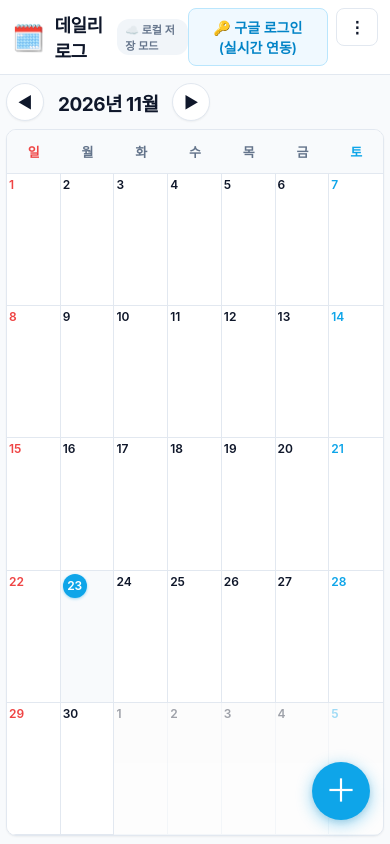
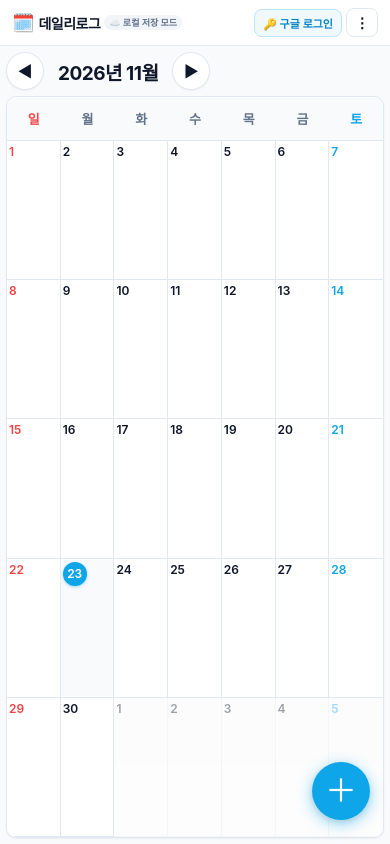
Before and after one commit to 2026jiwon1214/exe1, a plain HTML site: page index.html in a window 390 px wide. Drawn offline with Linux system fonts and the light colour scheme; no server answers; a web font is replaced by a local one.

Commit message:
fix: 모바일 및 반응형 화면에서 상단 헤더 1줄 고정 및 자동 크기 조절

```diff
--- a/index.html
+++ b/index.html
@@ -71,34 +71,63 @@
     header {
       background: var(--bg-card);
       border-bottom: 1px solid var(--border);
-      padding: 16px 24px;
+      padding: 12px 20px;
       display: flex;
       justify-content: space-between;
       align-items: center;
       flex-shrink: 0; /* 헤더 높이 고정 */
       z-index: 10;
+      flex-wrap: nowrap;
+      gap: 8px;
     }
 
     .logo-area {
       display: flex;
       align-items: center;
-      gap: 10px;
+      gap: 8px;
+      min-width: 0;
+      flex-shrink: 1;
     }
 
     .logo-icon {
-      font-size: 26px;
+      font-size: 24px;
+      flex-shrink: 0;
     }
 
     .logo-title {
-      font-size: 20px;
+      font-size: 19px;
       font-weight: 700;
       color: var(--text-main);
       letter-spacing: -0.5px;
+      white-space: nowrap;
+    }
+
+    #sync-status-badge {
+      font-size: 11px;
+      padding: 2px 8px;
+      border-radius: 12px;
+      background: #f1f5f9;
+      color: #64748b;
+      font-weight: 600;
+      display: inline-flex;
+      align-items: center;
+      gap: 4px;
+      white-space: nowrap;
+      flex-shrink: 0;
+    }
+
+    #google-auth-btn {
+      white-space: nowrap;
+      max-width: 180px;
+      overflow: hidden;
+      text-overflow: ellipsis;
     }
 
     .header-actions {
       display: flex;
       gap: 8px;
+      align-items: center;
+      flex-shrink: 0;
     }
 
     .btn {
@@ -1024,10 +1053,27 @@
         display: flex;
       }
       header {
-        padding: 12px 16px;
+        padding: 8px 12px;
+        gap: 6px;
+      }
+      .logo-icon {
+        font-size: 20px;
       }
       .logo-title {
-        font-size: 18px;
+        font-size: 16px;
+      }
+      #sync-status-badge {
+        font-size: 10px;
+        padding: 2px 6px;
+      }
+      #google-auth-btn {
+        padding: 6px 10px;
+        font-size: 12px;
+        white-space: nowrap;
+      }
+      .mobile-menu-container .btn {
+        padding: 6px 10px !important;
+        font-size: 15px !important;
       }
       /* 모바일에서도 전체화면 꽉차게 */
       body {
@@ -1037,16 +1083,49 @@
       }
       main {
         margin: 0 auto;
-        padding: 8px 6px;
+        padding: 6px 6px;
       }
       .calendar-container {
         border-radius: 10px;
       }
       .calendar-header {
-        margin-bottom: 8px;
+        margin-bottom: 6px;
       }
       .current-month-text {
+        font-size: 17px;
+      }
+    }
+
+    @media (max-width: 480px) {
+      header {
+        padding: 6px 8px;
+        gap: 4px;
+      }
+      .logo-area {
+        gap: 4px;
+      }
+      .logo-icon {
         font-size: 18px;
+      }
+      .logo-title {
+        font-size: 14px;
+      }
+      #sync-status-badge {
+        font-size: 9px;
+        padding: 1px 5px;
+      }
+      #google-auth-btn {
+        padding: 5px 8px;
+        font-size: 11px;
+        max-width: 120px;
+      }
+
+    .header-actions {
+        gap: 4px;
+      }
+      .mobile-menu-container .btn {
+        padding: 5px 8px !important;
+        font-size: 14px !important;
       }
     }
 
@@ -1145,9 +1224,7 @@
     <div class="logo-area">
       <span class="logo-icon">🗓️</span>
       <h1 class="logo-title">데일리로그</h1>
-      <span id="sync-status-badge" style="font-size: 11px; padding: 2px 8px; border-radius: 12px; background: #f1f5f9; color: #64748b; font-weight: 600; display: inline-flex; align-items: center; gap: 4px;">
-        ☁️ 로컬 저장 모드
-      </span>
+      <span id="sync-status-badge">☁️ 로컬 저장 모드</span>
     </div>
     <div class="header-actions">
       <button class="btn" id="google-auth-btn" style="border-color: #bae6fd; background: #f0f9ff; color: #0284c7; font-weight: 600;">
@@ -2879,7 +2956,7 @@
           listenToCloud(user.uid);
         } else {
           currentUser = null;
-          authBtn.innerHTML = `🔑 구글 로그인 (실시간 연동)`;
+          authBtn.innerHTML = `🔑 구글 로그인`;
           authBtn.style.color = '#0284c7';
           authBtn.style.background = '#f0f9ff';
           authBtn.style.borderColor = '#bae6fd';
```
